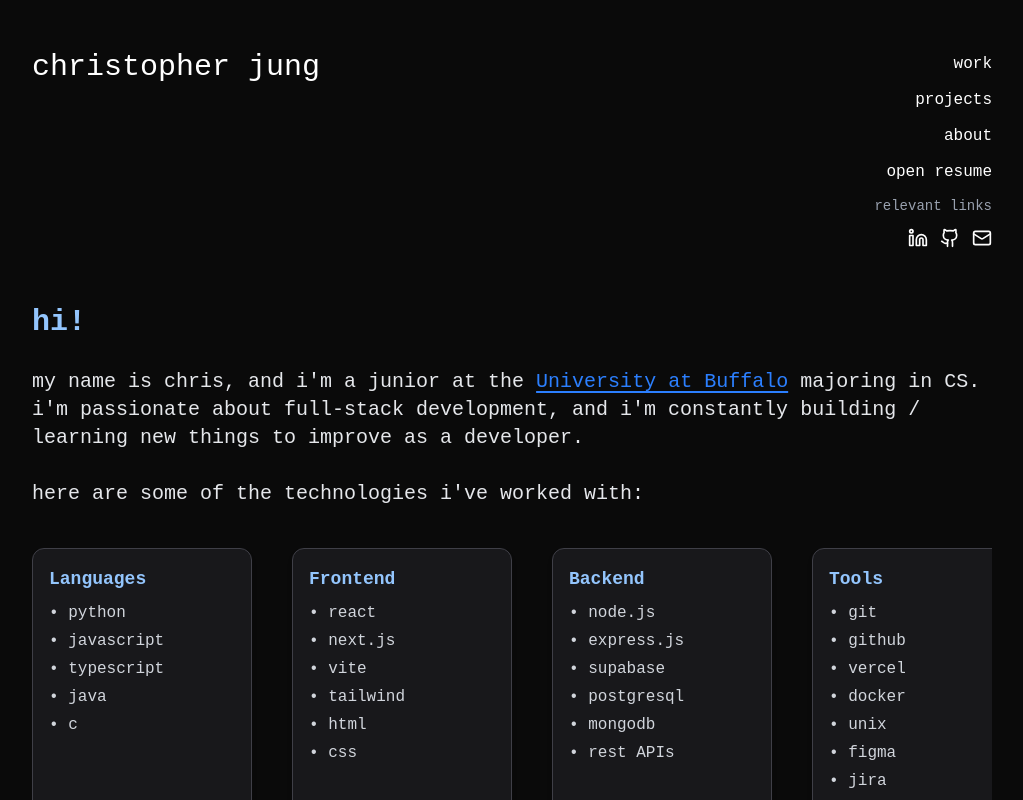
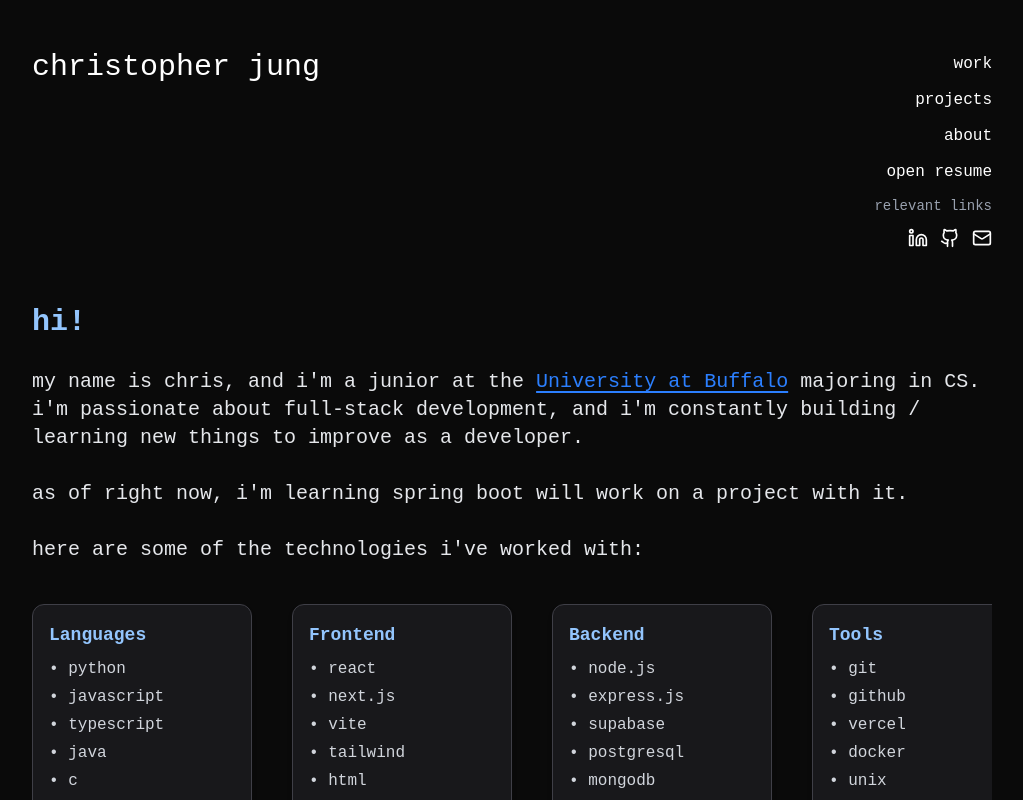
Before and after one commit to chrxsjung/portfolio, a Next.js app: page / in a window 1280 px wide. Shown: the top 800 px of the page, without its empty margins (128-1151 px from the left). Built offline with nearby package versions, Linux system fonts and the light colour scheme; a web font is replaced by a local one.

Commit message:
spring boot

```diff
--- a/src/app/page.jsx
+++ b/src/app/page.jsx
@@ -35,6 +35,10 @@ export default function Home() {
               majoring in CS. i'm passionate about full-stack development, and
               i'm constantly building / learning new things to improve as a
               developer.
+            </p>
+
+            <p className="text-xl mt-7">
+              as of right now, i'm learning spring boot will work on a project with it.
             </p>
 
             <p className="text-xl mt-7">
```
